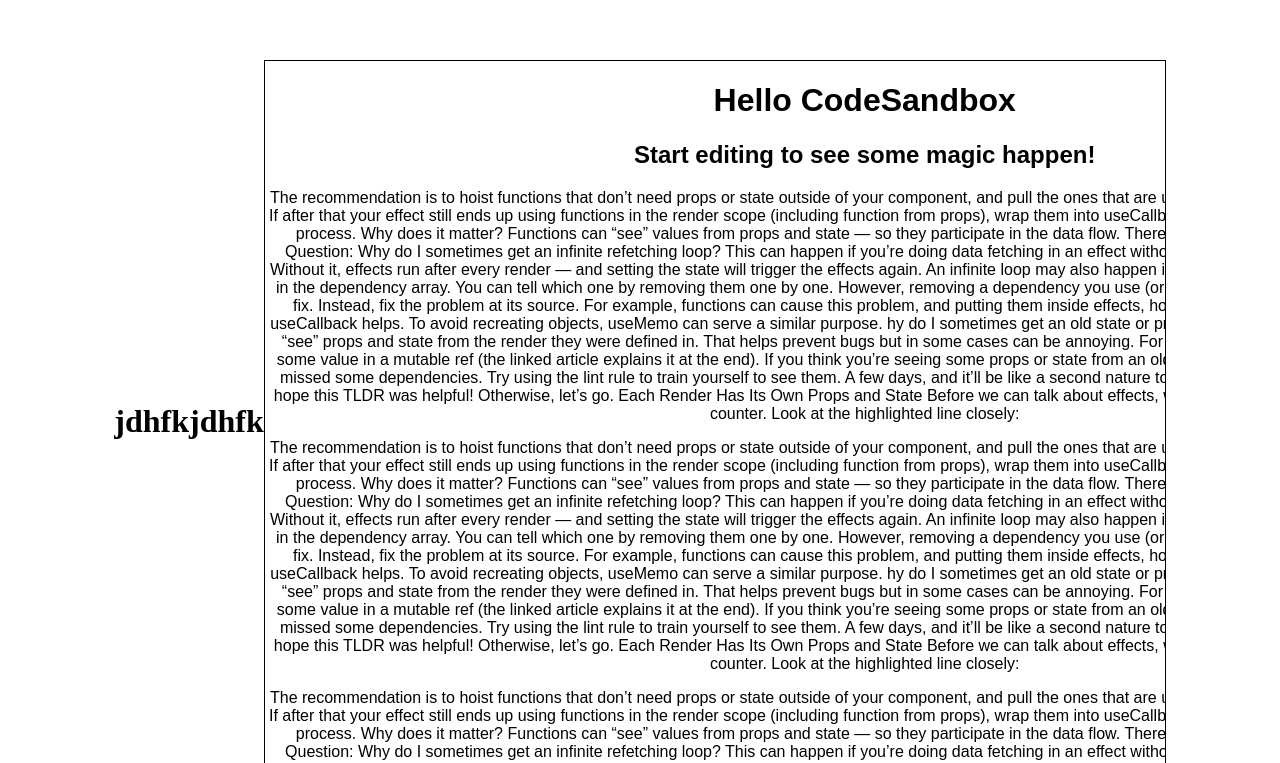
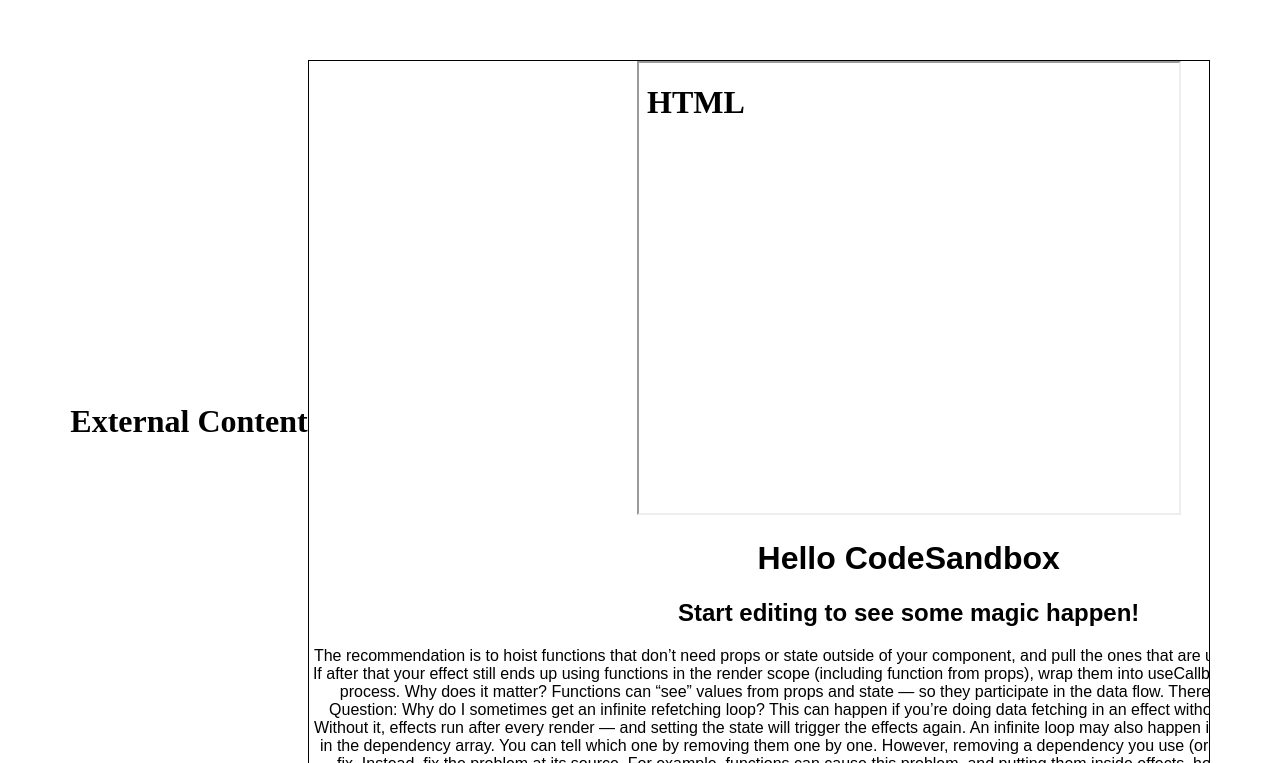
Before and after one commit to agneym/react-annotate-text, a React app: page / in a window 1280 px wide. Shown: the part 337-1100 px from the top of the page. Built offline with nearby package versions, Linux system fonts and the light colour scheme.

Commit message:
before iframe

```diff
--- a/public/index.html
+++ b/public/index.html
@@ -26,7 +26,7 @@
   </head>
 
   <body>
-    <h1>jdhfkjdhfk</h1>
+    <h1>External Content</h1>
     <noscript>
       You need to enable JavaScript to run this app.
     </noscript>
--- a/src/annotations.js
+++ b/src/annotations.js
@@ -1,6 +1,6 @@
 import React from "react";
 
-function Annotations({ highlights, contentPositions }) {
+function Annotations({ highlights }) {
   return highlights.map(highlight => {
     return Array.from(highlight).map((rect, index) => (
       <span
--- a/src/index.js
+++ b/src/index.js
@@ -49,6 +49,13 @@
   return (
     <div ref={containerElement} className="App" onScroll={onScroll}>
       <div style={{ width: "1200px" }}>
+        {/* <div dangerouslySetInnerHTML={{__html:'<iframe src="file:///home/amal_jose/study/react-annotate-text/src/template.html" width="540" height="450"  className="iframeContainer"></iframe>'}} /> */}
+        <iframe
+          srcdoc="<h1>HTML</h1>"
+          width="540"
+          height="450"
+          className="iframeContainer"
+        ></iframe>
         <h1>Hello CodeSandbox</h1>
         <h2>Start editing to see some magic happen!</h2>
         <p>
--- a/src/styles.css
+++ b/src/styles.css
@@ -18,3 +18,7 @@
 .App p {
   z-index: 2;
 }
+
+.iframeContainer {
+  overflow: scroll;
+}
```
Also changed, not shown: public/template.html (renamed from src/template.html).
